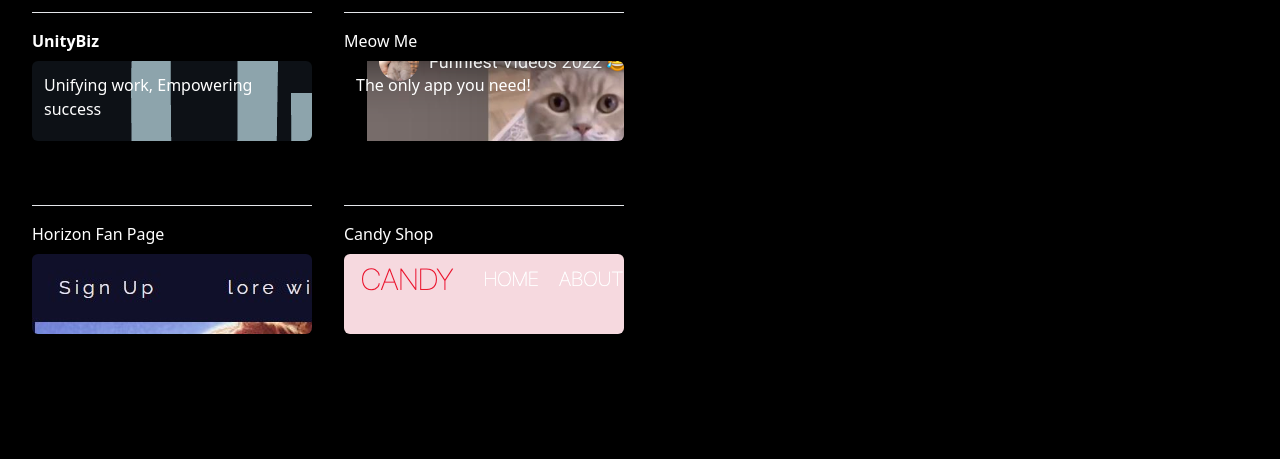
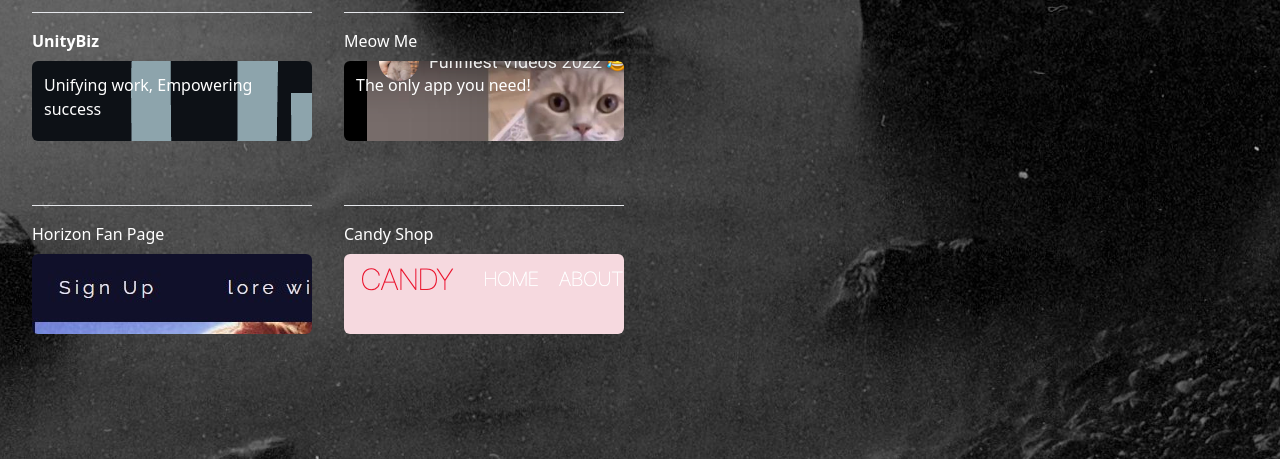
Before and after one commit to Aaronf87/My-Portfolio, a plain HTML site: page index.html in a window 1280 px wide. Shown: the part 452-911 px from the top of the page. Drawn offline with nearby package versions, Linux system fonts and the light colour scheme.

Commit message:
added bg back

```diff
--- a/index.html
+++ b/index.html
@@ -48,8 +48,8 @@
         </div>
 
     </header>
-    <div class="bg-black" >
-      <!-- style="background-image: url(images/pexels-kaan-can-18192207.jpg); background-position: bottom;" -->
+    <div class="bg-black" style="background-image: url(images/pexels-kaan-can-18192207.jpg); background-position: bottom;"
+    >
         <div class="mx-auto grid max-w-2xl grid-cols-1 items-center gap-x-8 gap-y-16 px-4 py-24 sm:px-6 sm:py-32 lg:max-w-7xl lg:grid-cols-2 lg:px-8">
           <div>
             <h2 class="text-3xl font-bold tracking-tight text-white sm:text-4xl">Hi There,  My name is Aaron</h2>
```
